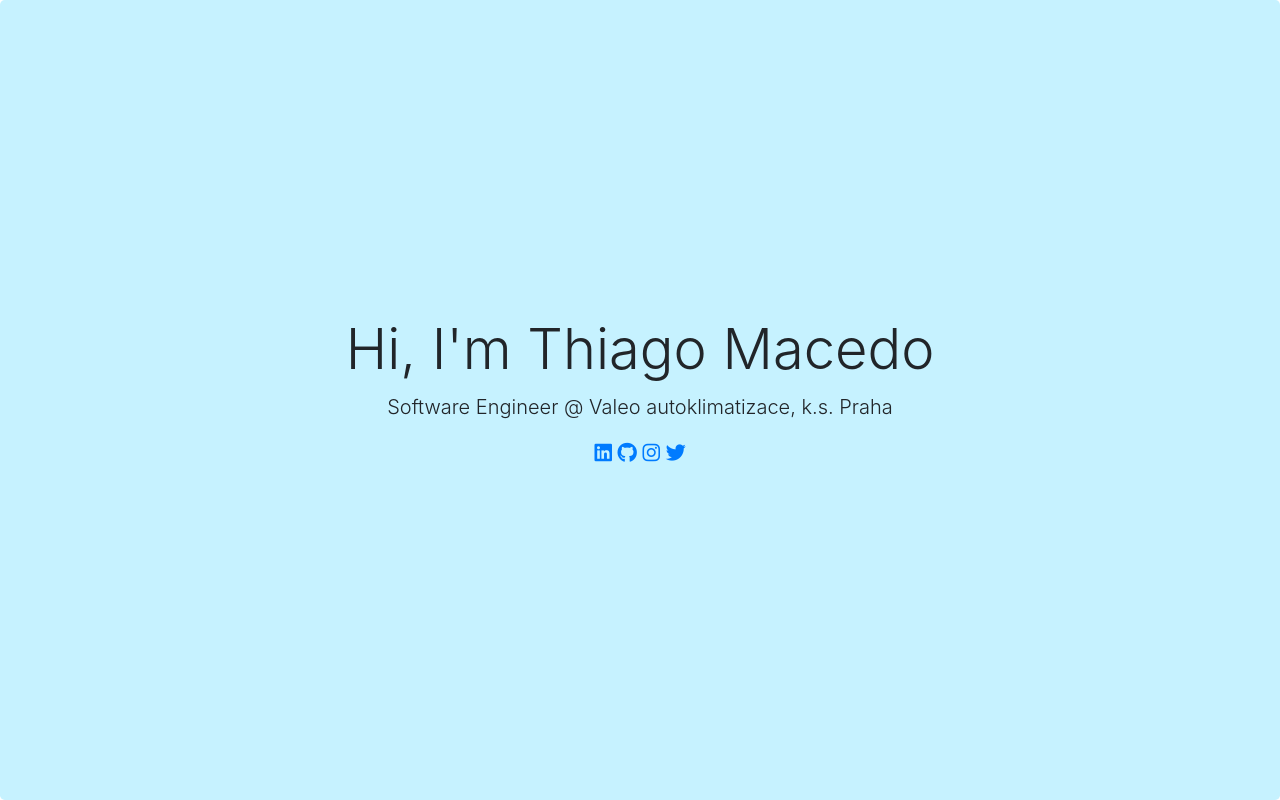
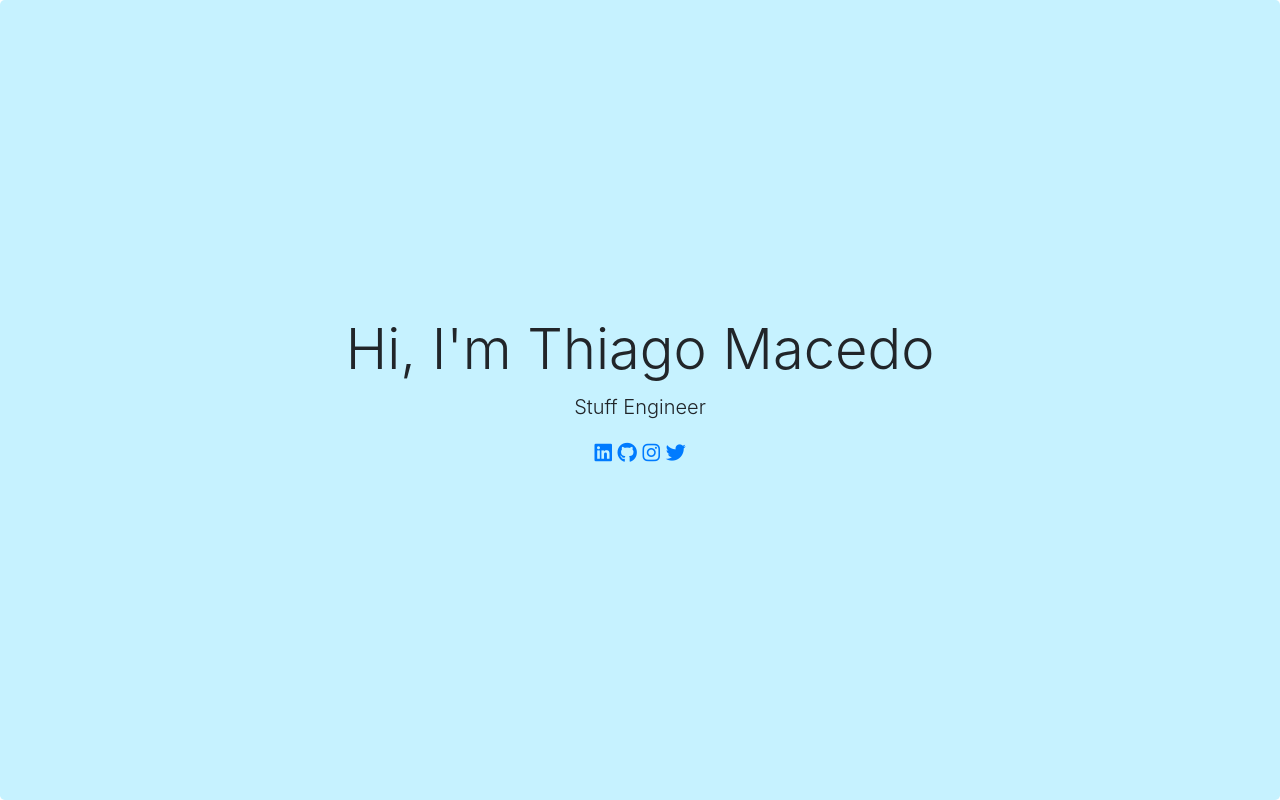
Before and after one commit to macedot/macedot.github.io, a plain HTML site: page index.html in a window 1280 px wide. Drawn offline with nearby package versions, Linux system fonts and the light colour scheme.

Commit message:
Update index.html

```diff
--- a/index.html
+++ b/index.html
@@ -23,7 +23,7 @@
                 <div class="col-12 p-0">
                     <div class="jumbotron min-vh-100 text-center m-0 d-flex flex-column justify-content-center">
                         <h1 class="display-4">Hi, I'm Thiago Macedo</h1>
-                        <p class="lead">Software Engineer @ Valeo autoklimatizace, k.s. Praha</p>
+                        <p class="lead">Stuff Engineer</p>
                         <p class="lead">
                             <a href="https://www.linkedin.com/in/thiagomacedo/"><i class="fab fa-linkedin" aria-hidden="true"></i></a>
                             <a href="https://github.com/macedot"><i class="fab fa-github" aria-hidden="true"></i></a>
```
